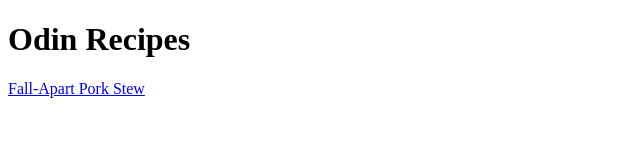
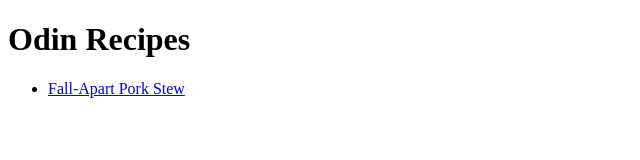
Before and after one commit to maneloy/odin-recipes, a plain HTML site: page index.html in a window 1280 px wide. Shown: the full height of the page, 0-640 px from the left. Drawn offline with Linux system fonts and the light colour scheme.

Commit message:
Edit index.html

```diff
--- a/index.html
+++ b/index.html
@@ -7,6 +7,8 @@
 
     <body>
         <h1>Odin Recipes</h1>
-        <a href="recipes/porkStew.html">Fall-Apart Pork Stew</a>
+        <ul>
+            <li><a href="recipes/porkStew.html">Fall-Apart Pork Stew</a></li>
+        </ul>
     </body>
 </html>
```
